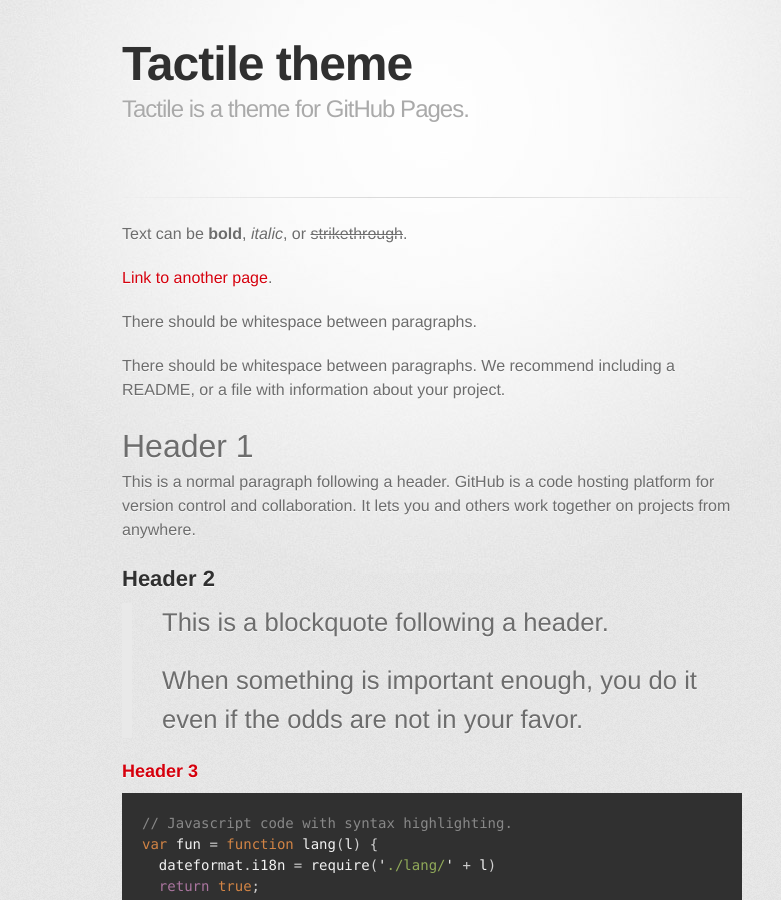
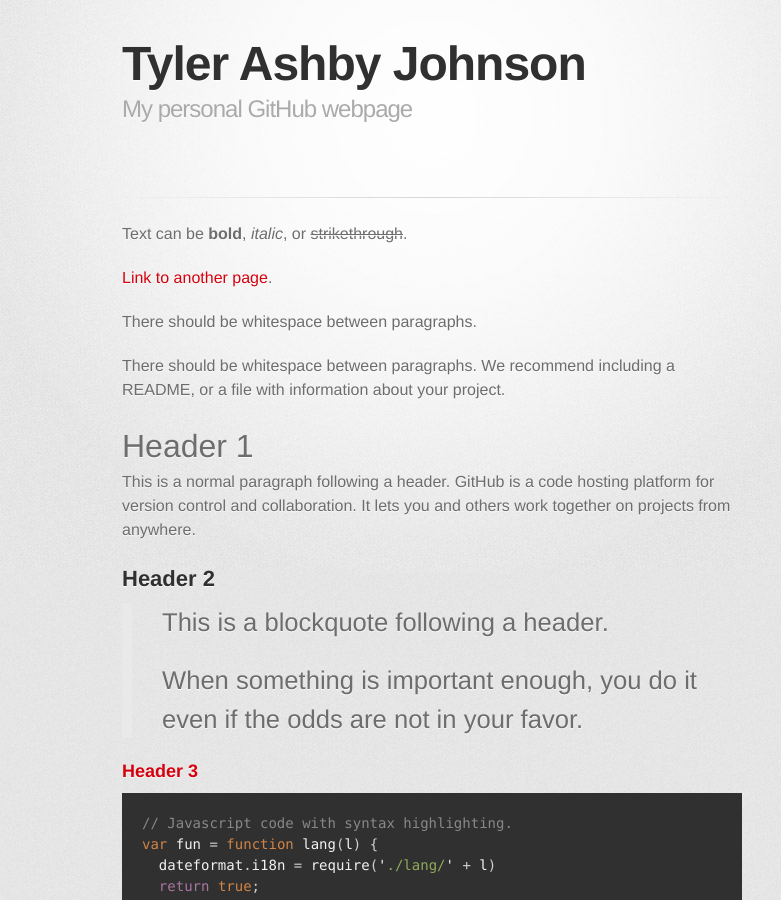
Before and after one commit to T-Ashby-John/T-Ashby-John.github.io, a Jekyll site: the page built from index.md, in a window 1280 px wide and 900 px high. Shown: the whole window, without its empty margins (208-989 px from the left). Built offline with Jekyll 4.4.1, drawn with Linux system fonts in a browser that asks for light colours; some web fonts are replaced; our own code applies the rules of GitHub Pages for plain Markdown files.

Commit message:
Update index.md

```diff
--- a/index.md
+++ b/index.md
@@ -1,5 +1,6 @@
 ---
-layout: default
+title: Tyler Ashby Johnson
+description: My personal GitHub webpage
 ---
 
 Text can be **bold**, _italic_, or ~~strikethrough~~.
```
